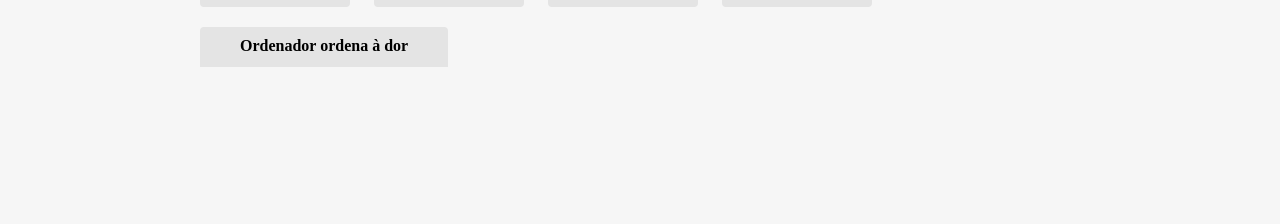
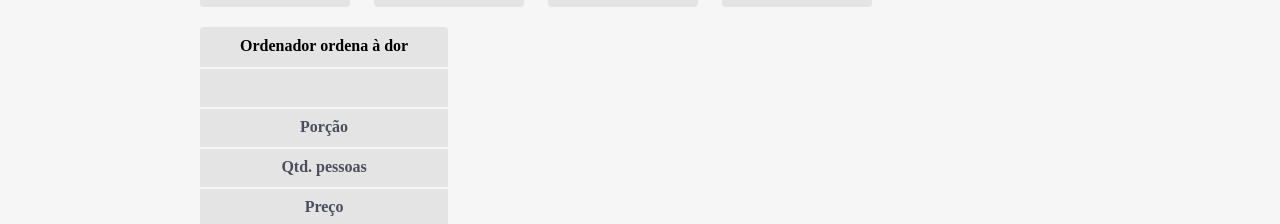
Before and after one commit to jpnc1695/aluroni, a React (Create React App) app: page / in a window 1280 px wide. Both pictures are taken after a click on the button "Ordenador ordena à dor". Shown: the part 687-911 px from the top of the page. Before the commit the page ends 834 px from the top, so only its background shows below. Built offline with nearby package versions, Linux system fonts and the light colour scheme; a web font is replaced by a local one.

Commit message:
onclick ordenador

```diff
--- a/src/pages/Cardapio/Ordenador/index.tsx
+++ b/src/pages/Cardapio/Ordenador/index.tsx
@@ -1,6 +1,7 @@
 import style from './Ordenador.module.scss'
 import opcoes from './opcoes.json'
 import { useState } from 'react'
+import classNames from 'classnames'
 
 interface Props {
   ordenador:string,
@@ -14,7 +15,10 @@ const Ordenador = ({ordenador, setOrdenador}:Props) => {
   return(
        <button className={style.ordenador} onClick={()=> setAberto(!aberto)}>
             <span>Ordenador ordena à dor </span>
-            <div className={style.ordenador__options}>
+            <div className={classNames({
+               [style.ordenador__options]:true,
+               [style['ordenador__options--ativo']]:aberto
+            })}>
                 {opcoes.map(opcao => (
                     <div className={style.ordenador__option} key={opcao.value}>
                       {opcao.nome}
```
